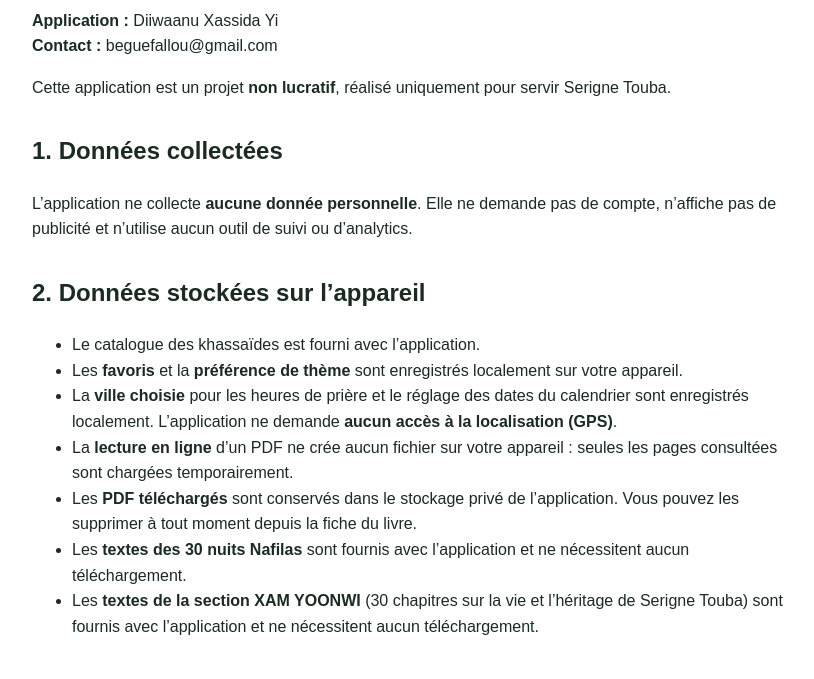
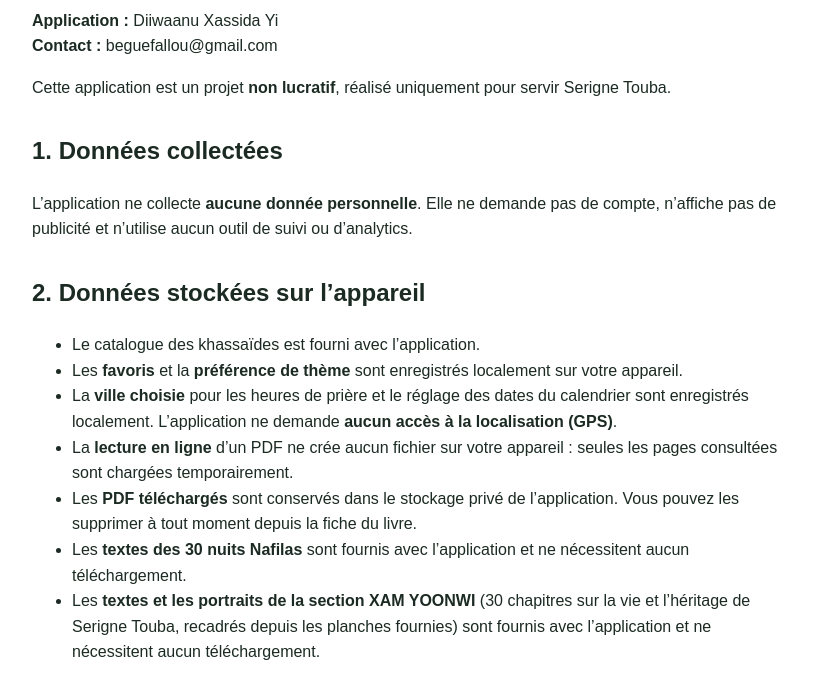
Before and after one commit to fgsfalilou/khassida-privacy, a plain HTML site: page index.html in a window 1280 px wide. Shown: the part 105-784 px from the top of the page, without its empty margins (228-1042 px from the left). Drawn offline with Linux system fonts and the light colour scheme.

Commit message:
Mentionner les textes XAM YOONWI fournis hors ligne

```diff
--- a/index.html
+++ b/index.html
@@ -27,7 +27,7 @@
     <li>La <strong>lecture en ligne</strong> d’un PDF ne crée aucun fichier sur votre appareil : seules les pages consultées sont chargées temporairement.</li>
     <li>Les <strong>PDF téléchargés</strong> sont conservés dans le stockage privé de l’application. Vous pouvez les supprimer à tout moment depuis la fiche du livre.</li>
     <li>Les <strong>textes des 30 nuits Nafilas</strong> sont fournis avec l’application et ne nécessitent aucun téléchargement.</li>
-    <li>Les <strong>textes de la section XAM YOONWI</strong> (30 chapitres sur la vie et l’héritage de Serigne Touba) sont fournis avec l’application et ne nécessitent aucun téléchargement.</li>
+    <li>Les <strong>textes et les portraits de la section XAM YOONWI</strong> (30 chapitres sur la vie et l’héritage de Serigne Touba, recadrés depuis les planches fournies) sont fournis avec l’application et ne nécessitent aucun téléchargement.</li>
   </ul>
 
   <h2>3. Accès Internet</h2>
```
